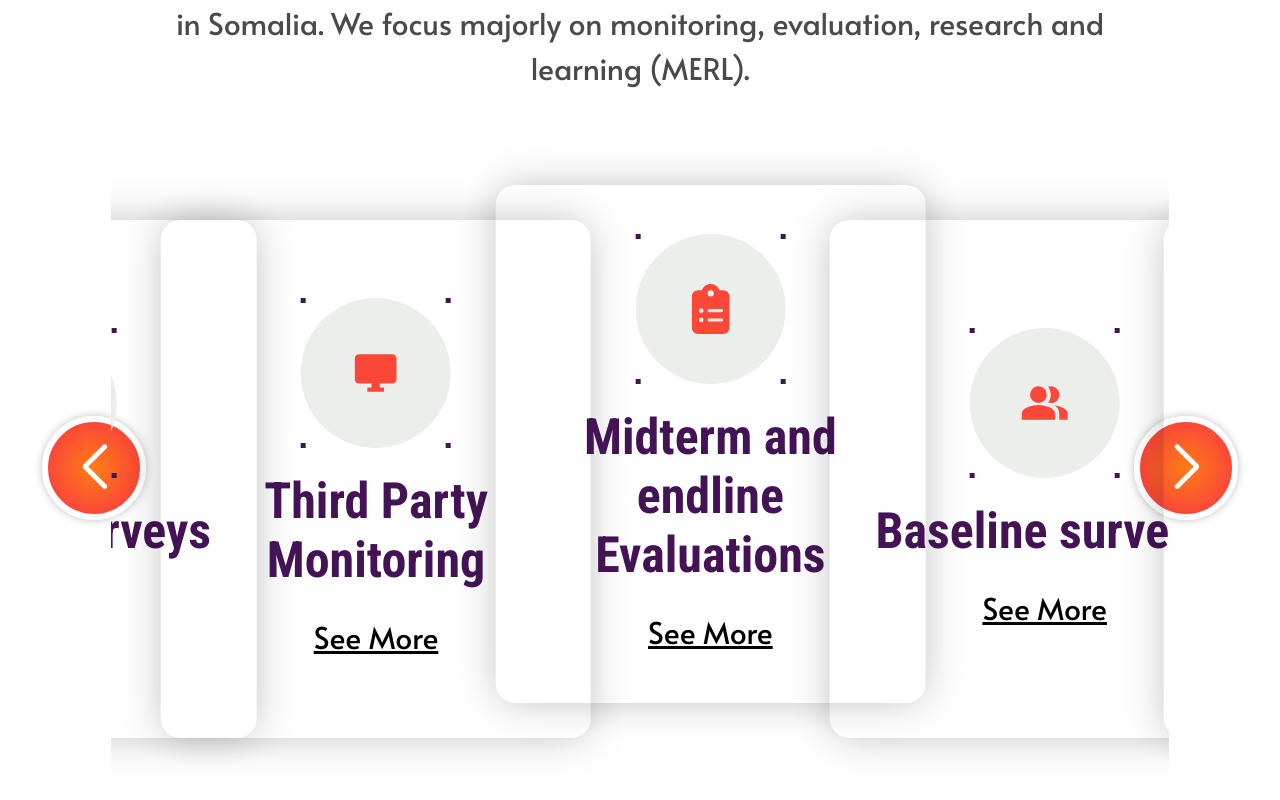
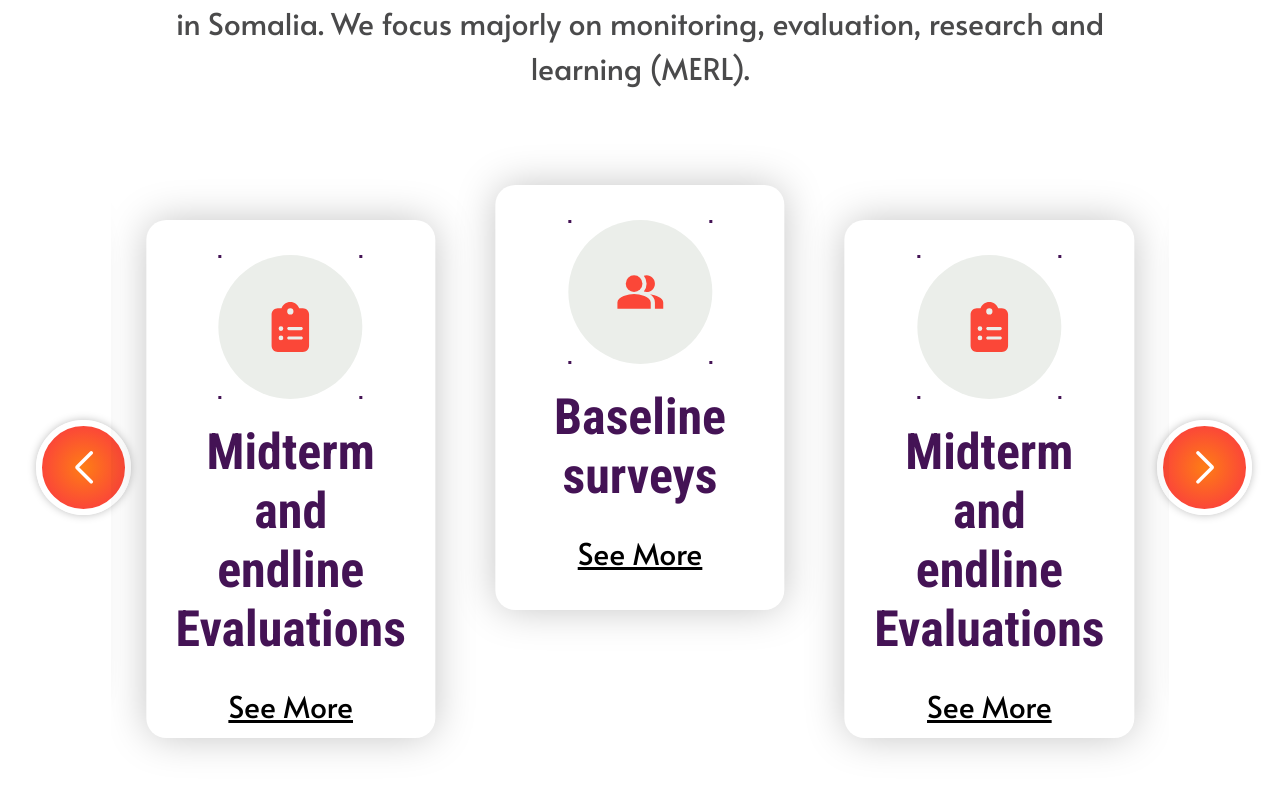
Before and after one commit to Robin0787/Job_Task, a React (Vite) app: page / in a window 1280 px wide. Shown: the part 2567-3367 px from the top of the page. Built offline with nearby package versions, Linux system fonts and the light colour scheme.

Commit message:
Completed the services slider

```diff
--- a/src/index.css
+++ b/src/index.css
@@ -38,22 +38,19 @@
 }
 
 .slideHeading {
-  @apply robotoFont text-primary font-bold text-[20px] leading-[23px] lg:text-[50px] lg:leading-[59px];
+  @apply robotoFont text-primary text-center font-bold text-[20px] leading-[23px] lg:text-[50px] lg:leading-[59px];
 }
 
 .slideIconBox {
-  border: 5px solid;
-
   border-image-source: linear-gradient(
     360deg,
     #441355 100%,
     rgba(112, 59, 175, 0) 72.95%
   );
-
   background-color: #ebeeea;
-  padding: 45px;
   border-radius: 100%;
   display: flex;
   justify-content: center;
   align-items: center;
+  @apply border-[3px] p-5 lg:p-11;
 }
--- a/src/sections/ServicesSlider.css
+++ b/src/sections/ServicesSlider.css
@@ -1,9 +1,11 @@
 .swiper {
   width: 100%;
   height: 100%;
-  padding: 40px 50px;
+  padding: 40px 35px;
   overflow: visible;
-  /* border: 1px solid #fb4738; */
+  display: flex;
+  justify-content: center;
+  align-items: center;
 }
 
 .slideItem {
@@ -14,22 +16,25 @@
 .swiper-button-prev,
 .swiper-button-next {
   background: radial-gradient(50% 50% at 50% 50%, #fe7d15 0%, #fb4738 100%);
-  border: 6px solid #ffffff;
   box-shadow: 0px 0px 8.7px 0px #00000040;
-  width: 104px;
-  height: 104px;
   color: white;
   font-weight: bold;
   border-radius: 100px;
+  @apply size-[32px] lg:size-[95px] border-[2px] lg:border-[6px] border-white;
 }
 
-.swiper-slide-active {
-  position: relative;
-  transform: translateY(-35px);
-  transition: transform 0.5s ease-in-out;
+.swiper-button-prev::after,
+.swiper-button-next::after {
+  @apply text-[10px] lg:text-[32px];
 }
 
 .swiper-slide {
-  position: relative;
   transition: transform 0.5s ease-in-out;
 }
+@media screen and (width > 768px) {
+  .swiper-slide-active {
+    position: relative;
+    transform: translateY(-35px);
+    transition: transform 0.5s ease-in-out;
+  }
+}
--- a/src/sections/ServicesSlider.tsx
+++ b/src/sections/ServicesSlider.tsx
@@ -47,25 +47,41 @@ const ServicesSlider = () => {
   ]);
 
   return (
-    <div className=" relative">
+    <div className="relative">
       <div className="w-full absolute top-1/2 h-[104px] -translate-y-1/2 flex justify-between items-center">
-        <button className="swiper-button-prev relative top-0 z-10"></button>
-        <button className="swiper-button-next relative top-0 z-10"></button>
+        <button className="swiper-button-prev relative top-0 z-10 -left-2 xl:left-1"></button>
+        <button className="swiper-button-next relative top-0 z-10 -left-2 xl:left-1"></button>
       </div>
-      <div className="py-10  overflow-hidden w-[87%] mx-auto">
+      <div className="py-10 overflow-hidden w-[87%] mx-auto">
         <Swiper
           modules={[Virtual, Navigation, Pagination]}
-          slidesPerView={3}
-          initialSlide={2}
+          initialSlide={3}
+          breakpoints={{
+            // Breakpoint for small devices
+            320: {
+              slidesPerView: 1,
+            },
+            // Breakpoint for medium devices
+            768: {
+              slidesPerView: 2,
+            },
+            // Breakpoint for extra-large devices
+            1024: {
+              slidesPerView: 3,
+            },
+          }}
           centeredSlides={true}
-          navigation={false}
-          spaceBetween={45}
+          navigation={{
+            prevEl: ".swiper-button-prev",
+            nextEl: ".swiper-button-next",
+          }}
+          spaceBetween={60}
           virtual
         >
           {slides.map((slideContent, index) => (
             <SwiperSlide key={index} virtualIndex={index}>
-              <div className="h-[518px] w-[430px]  slideItem cursor-pointer">
-                <div className="w-full h-full flex flex-col justify-center items-center gap-6 p-[35px] relative">
+              <div className="min-h-[255px] min-w-[240px] max-w-[430px] max-h-[518px] slideItem cursor-pointer">
+                <div className="w-full h-full flex flex-col justify-center items-center gap-4 lg:gap-6 p-5 lg:p-[35px]">
                   <div className="slideIconBox">{slideContent.icon}</div>
                   <h2 className="slideHeading">{slideContent.title}</h2>
                   <button className="seeMoreBtn">See More</button>
```
